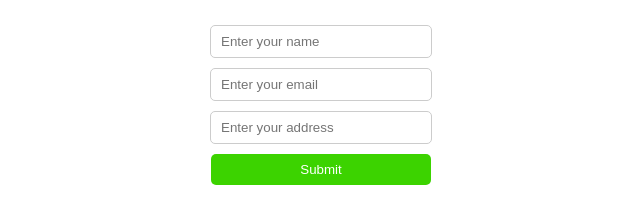
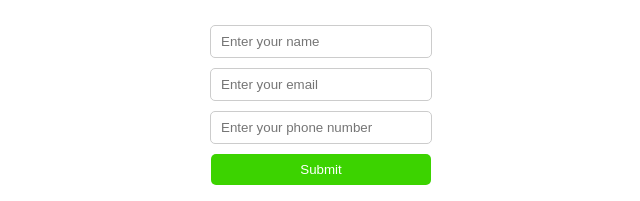
Before and after one commit to Ranecodes/working-with-react, a React (Create React App) app: page / in a window 1280 px wide. Shown: the top 201 px of the page, without its empty margins (319-959 px from the left). Built offline with nearby package versions, Linux system fonts and the light colour scheme.

Commit message:
onSubmit feature

```diff
--- a/src/App.js
+++ b/src/App.js
@@ -3,17 +3,26 @@ import React, { useState } from "react";
 //create root component- App component
 
 function App() {
-  const handleChange = (event) => {
+  onsubmit = (event) => {
     event.preventDefault();
-    console.log("Value is: " , event.target.value)
-  }
+    const { name, email, tel } = event.target.elements;
+    alert(`Hello ${name.value}! Your email is ${email.value} and your phone number is ${tel.value}. You may proceed.` )
+  };
 
   return (
     <section>
       <form className="form-container">
-        <input onChange={handleChange} type="text" placeholder="Enter your name"></input>
-        <input type="text" placeholder="Enter your email"></input>
-        <input type="text" placeholder="Enter your address"></input>
+        <input
+          type="text"
+          placeholder="Enter your name"
+          name="name"
+        ></input>
+        <input type="text" placeholder="Enter your email" name="email"></input>
+        <input
+          type="tel"
+          placeholder="Enter your phone number"
+          name="tel"
+        ></input>
         <button type="submit">Submit</button>
       </form>
     </section>
```
